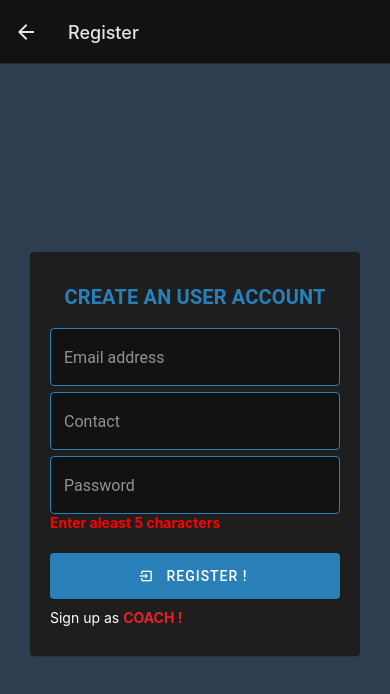
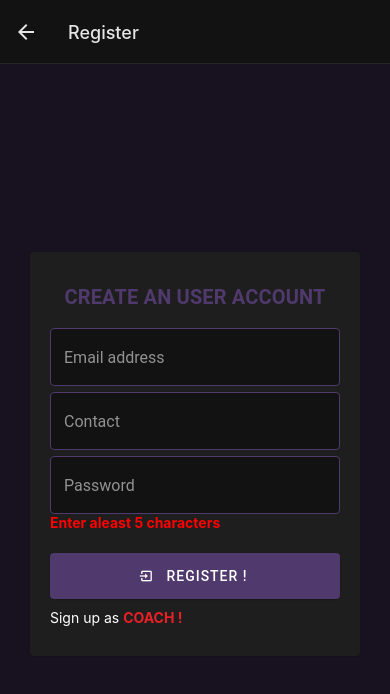
Before and after one commit to Shalini-2209/career-guidance-app-rn, a React Native app: screen /Register in a window 390 px wide. Shown: the top 694 px of the page. Built offline with nearby package versions, Linux system fonts and the light colour scheme; no server answers.

Commit message:
Altered app theme

```diff
--- a/src/default/colors.js
+++ b/src/default/colors.js
@@ -1,5 +1,7 @@
-const basic = "#2980b9";
-const bgcolor = "#2c3e50";
-const dark = "#0d84ff";
+// const basic = "#2980b9";
+const basic = "#50396c";
+const bgcolor = "#181120";
+// const dark = "#0d84ff";
+const dark = "#43305a";
 
 export { basic, dark, bgcolor };
```
